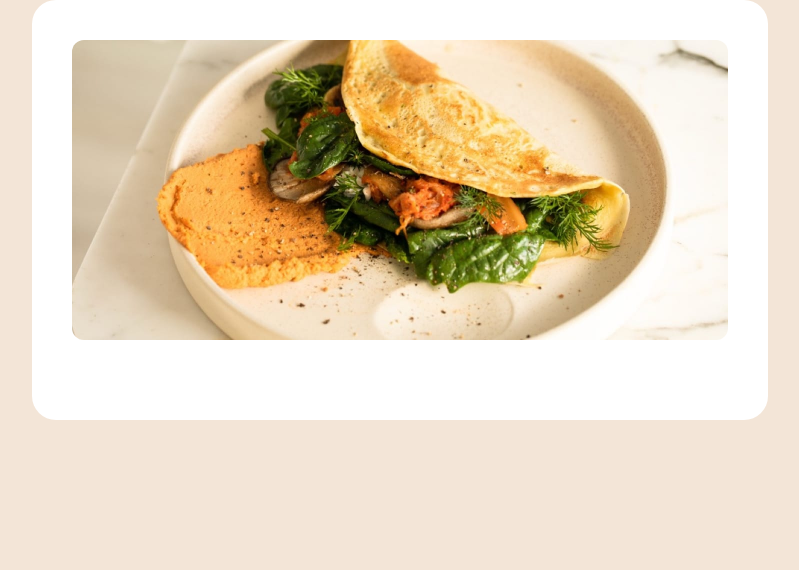
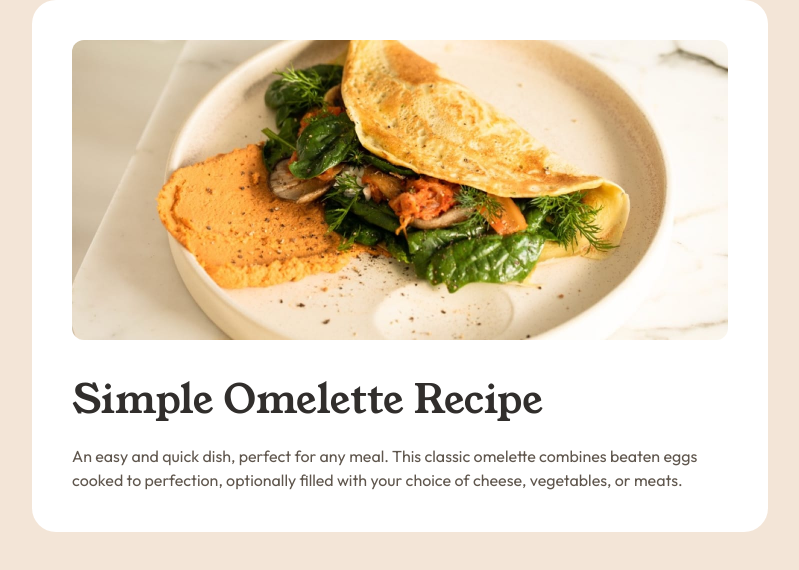
Before and after one commit to jaceleedev/recipe-page, a Next.js app: page / in a window 1280 px wide. Shown: the top 570 px of the page, without its empty margins (240-1039 px from the left). Built offline with nearby package versions, Linux system fonts and the light colour scheme.

Commit message:
feat: :sparkles: create initial RecipeContent component structure

```diff
--- /dev/null
+++ b/src/components/RecipeContent/index.module.css
@@ -0,0 +1,3 @@
+.recipe-content {
+  @apply grid grid-cols-1 grid-rows-[auto] gap-400;
+}
--- /dev/null
+++ b/src/components/RecipeContent/index.tsx
@@ -0,0 +1,12 @@
+import styles from './index.module.css';
+import RecipeHeader from './RecipeHeader';
+
+function RecipeContent() {
+  return (
+    <div className={styles['recipe-content']}>
+      <RecipeHeader />
+    </div>
+  );
+}
+
+export default RecipeContent;
--- a/src/components/RecipePage/index.tsx
+++ b/src/components/RecipePage/index.tsx
@@ -1,3 +1,4 @@
+import RecipeContent from '../RecipeContent';
 import styles from './index.module.css';
 import RecipeImage from './RecipeImage';
 
@@ -8,6 +9,7 @@ function RecipePage() {
         src={'/assets/images/image-omelette.jpeg'}
         alt={'simple omelette'}
       />
+      <RecipeContent />
     </div>
   );
 }
```
